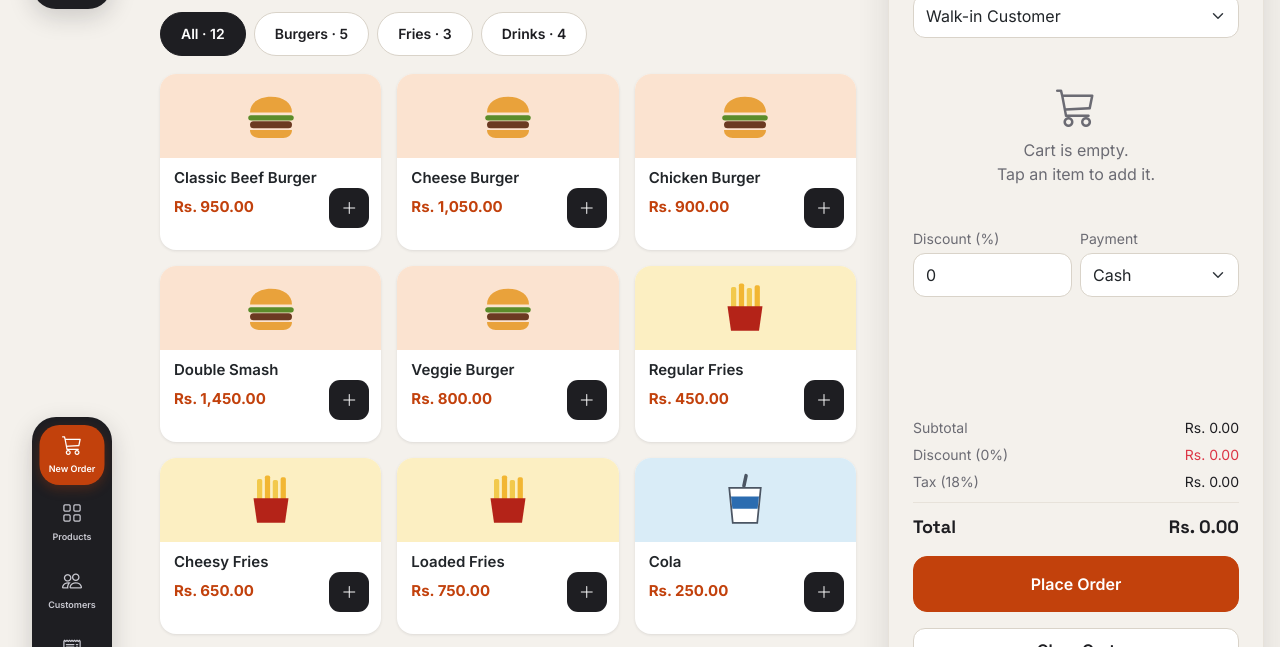
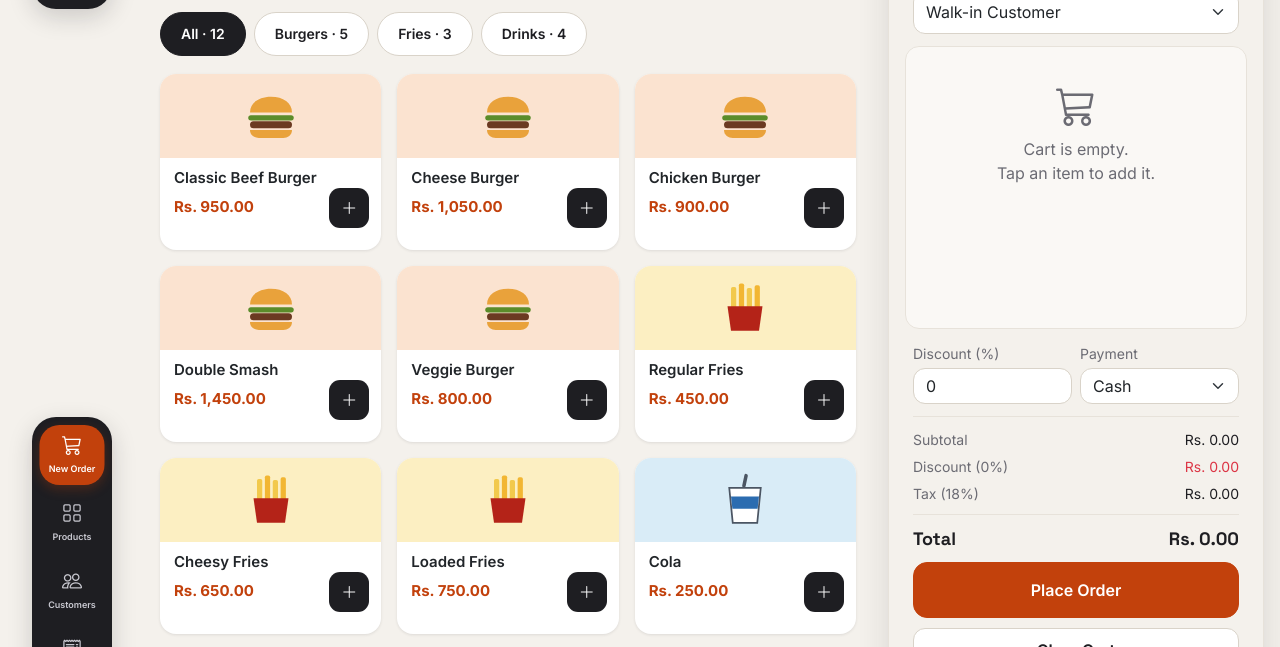
Before and after one commit to Shakya-dspm/GrillMaster-POS, a plain HTML site: page index.html in a window 1280 px wide. Shown: the part 87-734 px from the top of the page. Drawn offline with nearby package versions, Linux system fonts and the light colour scheme.

Commit message:
feat: enhance cart functionality with improved layout and input validation

```diff
--- a/app.js
+++ b/app.js
@@ -315,7 +315,11 @@ function bindCart() {
         renderCart();
     });
 
-    $('#discountInput').addEventListener('input', renderCartTotals);
+    $('#discountInput').addEventListener('input', e => {
+        const pct = clampPct(e.target.value);
+        if (parseFloat(e.target.value) !== pct) e.target.value = pct;
+        renderCartTotals();
+    });
     $('#clearCartBtn').addEventListener('click', clearCart);
     $('#checkoutBtn').addEventListener('click', checkout);
 }
--- a/assets/css/style.css
+++ b/assets/css/style.css
@@ -330,8 +330,44 @@ textarea.form-control { min-height: 0; }
 
 /* ---------- Cart ---------- */
 .cart-col { position: relative; }
-.cart-box { display: flex; flex-direction: column; gap: 16px; width: 100%; }
-.cart-items { max-height: 38vh; overflow-y: auto; }
+.cart-box { display: flex; flex: 1 1 auto; flex-direction: column; gap: 16px; width: 100%; min-height: 0; }
+.cart-items {
+  flex: 1 1 auto;
+  min-height: 180px;
+  overflow-y: auto;
+  margin: 0 -8px;
+  padding: 6px 8px;
+  border: 1px solid var(--gm-line-soft);
+  border-radius: 14px;
+  background: #FAF8F5;
+  scrollbar-width: thin;
+  scrollbar-color: var(--gm-line) transparent;
+  overscroll-behavior: contain;
+}
+.cart-items::-webkit-scrollbar { width: 8px; }
+.cart-items::-webkit-scrollbar-track { background: transparent; }
+.cart-items::-webkit-scrollbar-thumb {
+  border: 2px solid #FAF8F5;
+  border-radius: 999px;
+  background: var(--gm-line);
+}
+.cart-items::-webkit-scrollbar-thumb:hover { background: #B9B1A4; }
+.cart-footer {
+  flex: none;
+  display: flex;
+  flex-direction: column;
+  gap: 16px;
+  background: var(--gm-bg);
+  border-top: 1px solid var(--gm-line-soft);
+  padding-top: 16px;
+}
+.cart-box > .row.g-2 .form-control,
+.cart-box > .row.g-2 .form-select {
+  min-height: 36px;
+  height: 36px;
+  padding-top: 5px;
+  padding-bottom: 5px;
+}
 
 .cart-line {
   display: flex;
@@ -397,9 +433,17 @@ textarea.form-control { min-height: 0; }
     box-shadow: 0 12px 32px rgba(30, 30, 34, .12);
     overflow: hidden;
   }
-  #cartPanel .offcanvas-body { flex: 1 1 auto; }
-  .cart-box { padding: 24px; }
-  .cart-items { max-height: none; flex: 0 1 auto; }
+  #cartPanel .offcanvas-body { display: flex; flex: 1 1 auto; flex-direction: column; min-height: 0; }
+  .cart-box { height: 100%; gap: 12px; padding: 24px; }
+  .cart-items { min-height: 0; }
+  .cart-footer { gap: 10px; padding-top: 12px; }
+  .cart-box > .row.g-2 .form-control,
+  .cart-box > .row.g-2 .form-select {
+    min-height: 36px;
+    height: 36px;
+    padding-top: 5px;
+    padding-bottom: 5px;
+  }
 }
 
 @media (max-width: 991.98px) {
@@ -417,8 +461,23 @@ textarea.form-control { min-height: 0; }
     transform: translate(-50%, -50%) scale(1);
   }
   #cartPanel.offcanvas-lg .offcanvas-body {
-    overflow-y: auto;
+    display: flex;
+    flex-direction: column;
+    min-height: 0;
+    overflow: hidden;
     overscroll-behavior: contain;
+  }
+  #cartPanel.offcanvas-lg .cart-box {
+    gap: 10px;
+    height: 100%;
+    padding: 16px;
+  }
+  #cartPanel.offcanvas-lg .cart-items {
+    min-height: 0;
+  }
+  #cartPanel.offcanvas-lg .cart-footer {
+    gap: 10px;
+    padding-top: 10px;
   }
 }
 
--- a/index.html
+++ b/index.html
@@ -113,8 +113,7 @@
                   </div>
                 </div>
 
-                <div class="flex-grow-1"></div>
-
+                <div class="cart-footer">
                   <dl class="summary-list mb-0">
                     <dt>Subtotal</dt>
                     <dd id="sumSubtotal">0.00</dd>
@@ -128,6 +127,7 @@
 
                   <button type="button" class="btn btn-brand place-btn" id="checkoutBtn">Place Order</button>
                   <button type="button" class="btn btn-outline-gm" id="clearCartBtn">Clear Cart</button>
+                </div>
               </div>
             </div>
           </aside>
```
Lines whose indentation alone changed are shown as unchanged.
